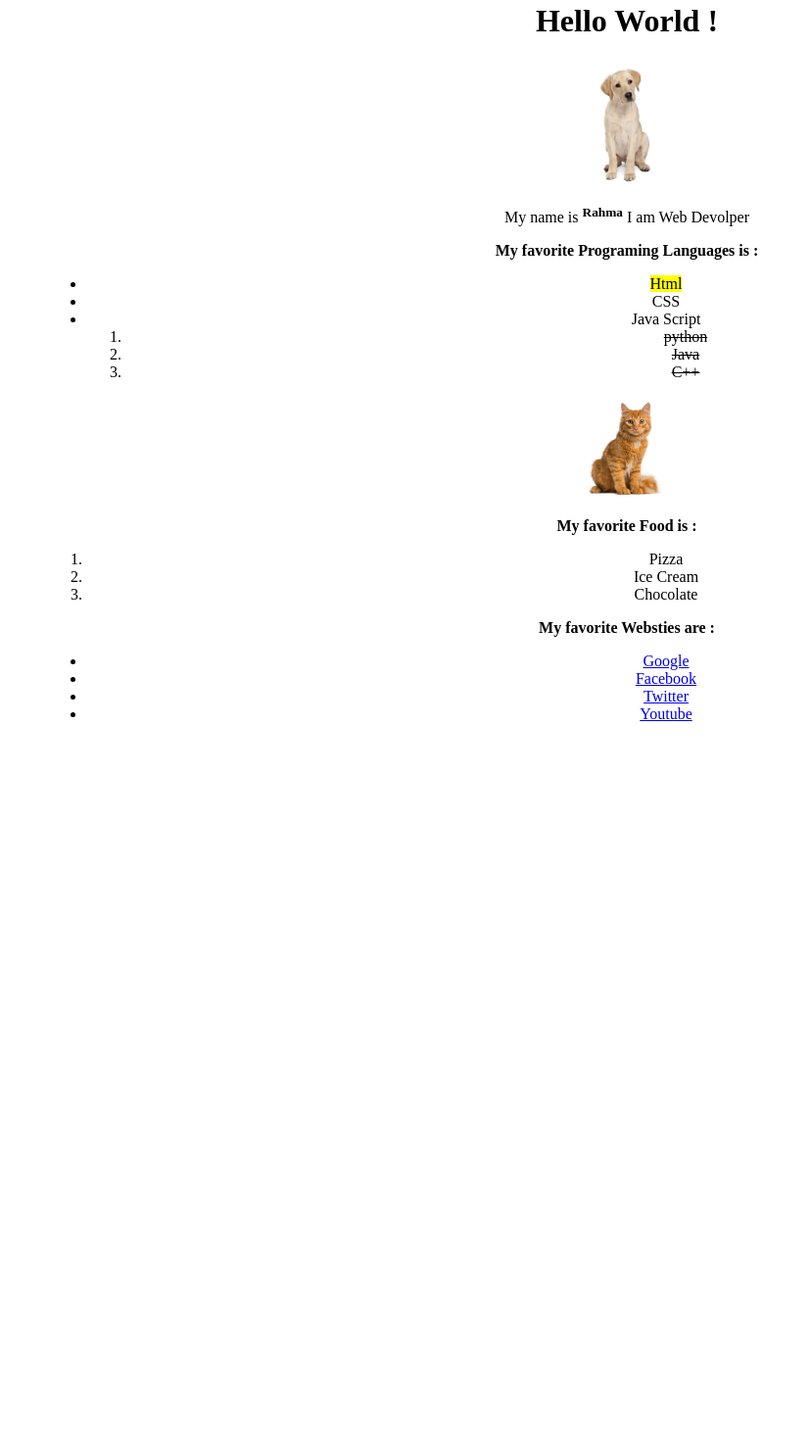
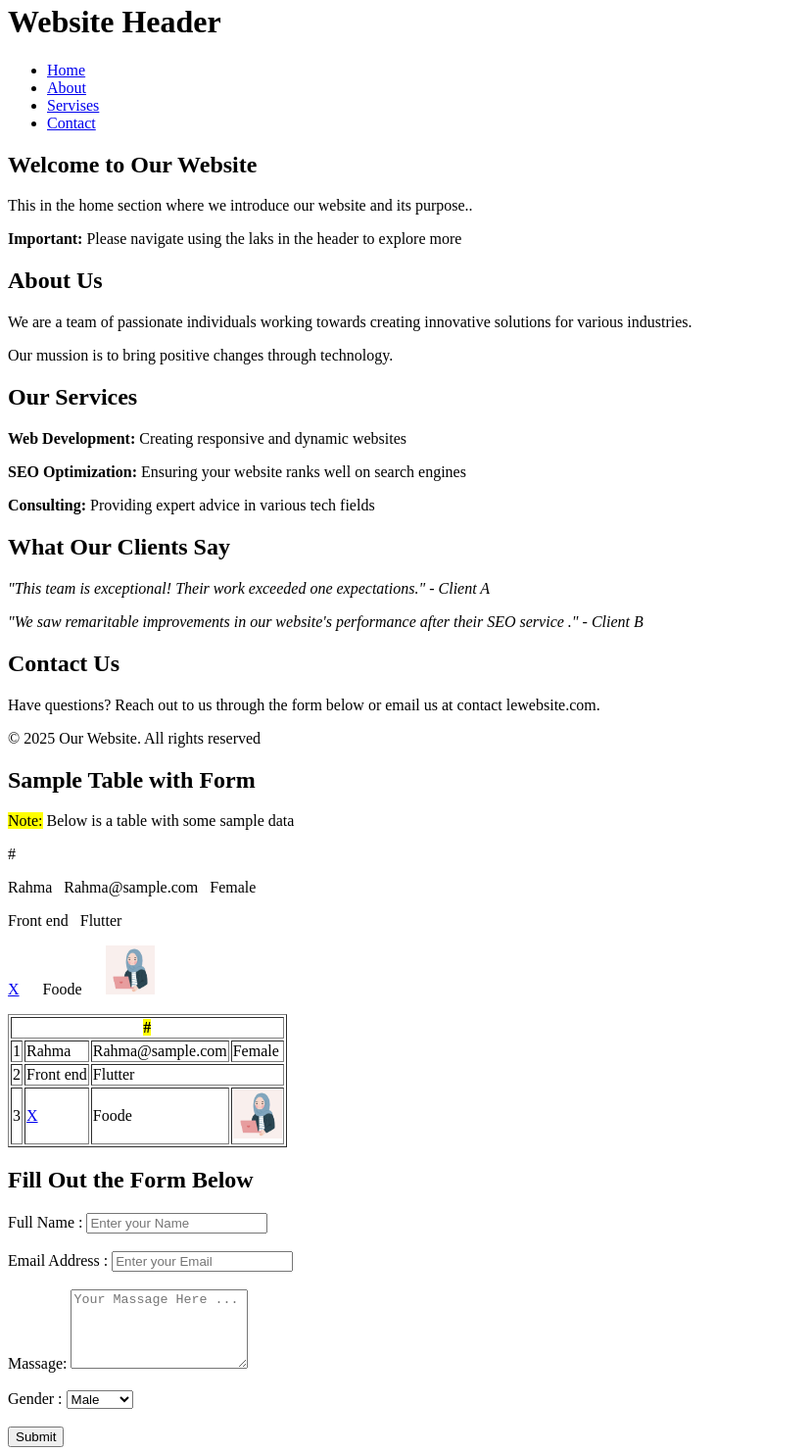
Before and after one commit to Rahmar1/Tasks, a plain HTML site: page index.html in a window 1280 px wide. Shown: the part 18-1500 px from the top of the page at 98% size, without its empty margins (0-828 px from the left). Before the commit the page ends 800 px from the top, so only its background shows below. Drawn offline with Linux system fonts and the light colour scheme.

Commit message:
Add files via upload

```diff
--- a/index.html
+++ b/index.html
@@ -3,84 +3,110 @@
     <head>
         <meta charset="UTF-8">
         <meta name="viewport" content="width=device-width, initial-scale=1.0">
-        <title>task 1</title>
+        <title>task 2</title>
     </head>
-    <body>
-        <center>
-        <h1> Hello World !</h1>
-        <img src="./image/592a227361f58c3e08cc996a9c3359dc.jpg" width="100px">
-        <p>My name is <sup><strong>Rahma</strong></sup> I am Web Devolper </p>
+    <!--Header-->
+    <h5>
+        <h1>Website Header</h1>
 
-        <dl>
+        <ul>
+            <li><a href="#Home">Home </a></li>
+            <li><a href="#About">About </a></li>
+            <li><a href="#Servises">Servises </a></li>
+            <li><a href="#Contact">Contact </a></li>
+        </ul>
+        <h2>Welcome to Our Website</h2>
+        <p>
+            This in the home section where we introduce our website and its
+            purpose..
+        </p>
+        <p>
+            <strong>Important:</strong> Please navigate using the laks in the
+            header to explore more
+        </p>
 
-            <dt>
-                <strong>My favorite Programing Languages is : </strong>
-            </dt>
-            <dd>
-                <center>
-                <ul>
+        <!--About-->
+        <h2>About Us</h2>
+        <p>We are a team of passionate individuals working towards creating
+            innovative solutions for various industries.
+        </p>
+        <p> Our mussion is to bring positive changes through technology.</p>
 
-                    <li><mark>Html</mark></li>
-                    <li>CSS</li>
-                    <li>Java Script</li>
+        <!--Servises-->
+        <h2>Our Services</h2>
+        <p> <strong> Web Development:</strong> Creating responsive and dynamic
+            websites</p>
+        <p> <strong>SEO Optimization:</strong> Ensuring your website ranks well
+            on search
+            engines</p>
+        <p> <strong>Consulting:</strong> Providing expert advice in various tech
+            fields</p>
 
-                    <ol>
-                        <li>
-                            <del>python</del>
-                        </li>
-                        <li>
-                            <del>Java</del>
-                        </li>
-                        <li>
-                            <del>C++</del>
-                        </li>
-                    </ol>
+        <!--Our Site-->
+        <h2>What Our Clients Say</h2>
+        <p><i>"This team is exceptional! Their work exceeded one expectations."
+                - Client A</i></p>
+        <p><i>"We saw remaritable improvements in our website's performance after their SEO service ."
+                - Client B</i></p>
 
-                </ul>
+        <!--Contact-->
+        <h2>Contact Us</h2>
+        <p>Have questions? Reach out to us through the form below or email us at
+            contact lewebsite.com.</p>
+        <p> © 2025 Our Website. All rights reserved</p>
 
+        <!--Table-->
+        <h2>Sample Table with Form</h2>
+        <p><mark>Note:</mark> Below is a table with some sample data</p>
+        <p>#</p>
+        <p>Rahma &nbsp; Rahma@sample.com &nbsp; Female</p>
+        <p>Front end &nbsp; Flutter</p>
+        <p><a href="#x">X</a> &nbsp;&nbsp; &nbsp; Foode &nbsp;&nbsp; &nbsp; <img
+                src="image/girl.avif" width="50px" height="50px"></p>
+        <table border="1">
+            <th colspan="4"><mark>#</mark> </th>
+            <tr>
+                <td>1</td>
+                <td>Rahma</td>
+                <td>Rahma@sample.com </td>
+                <td>Female</td>
 
-            </dd>
-        </dl>
-        <img src="./image/be57b5f464d13f406de5113c768e283a.jpg" width="100px">
-        <dl>
-            <dt> <strong>My favorite Food is : </strong>
-            <dd>
-                <ol>
-                    <li>
-                        Pizza
-                    </li>
-                    <li>
-                        Ice Cream
-                    </li>
-                    <li>
-                        Chocolate
-                    </li>
-                </ol>
-            </dd>
-            </dt>
-        </dl>
-        <dl>
-            <dt> <strong>My favorite Websties are : </strong>
-            <dd>
+            </tr>
+            <tr>
+                <td>2</td>
+                <td>Front end</td>
+                <td colspan="2">Flutter </td>
 
-                <ul>
+            </tr>
+            <tr>
+                <td>3</td>
+                <td><a href="#x">X</a></td>
+                <td>Foode</td>
+                <td><img src="image/girl.avif" width="50px" height="50px"> </td>
 
-                    <li>
-                       <a href="https://www.google.co.uk/">Google</a>
-                    </li>
-                    <li>
-                        <a href="https://www.facebook.com/">Facebook</a>
-                     </li>
-                     <li>
-                        <a href="https://twitter.com/home?lang=ar">Twitter</a>
-                     </li>
-                     <li>
-                        <a href="https://www.youtube.com/">Youtube</a>
-                     </li>
-                </ul>
-            </dd>
-            </dt>
-        </dl>
-        </center>
+            </tr>
+        </table>
+
+        <!--form-->
+        <h2>Fill Out the Form Below</h2>
+        <form>
+            <label>Full Name :</label>
+            <input type="text" name="fullname" placeholder="Enter your Name">
+            <br><br>
+            <label>Email Address :</label>
+            <input type="email" name="Email" placeholder="Enter your Email">
+            <br><br>
+            <label>Massage:</label>
+            <textarea name="Massage" placeholder="Your Massage Here ..."
+                rows="5"></textarea>
+            <br><br>
+            <label>Gender : </label>
+            <select id="Gender" name="Gender" required>
+                <option value="Male">Male</option>
+                <option value="Women">Women</option>
+            </select>
+            <br><br>
+            <button type="submit">Submit</button>
+        </form>
     </body>
 </html>
```
Also changed, not shown: image/girl.avif (added).
